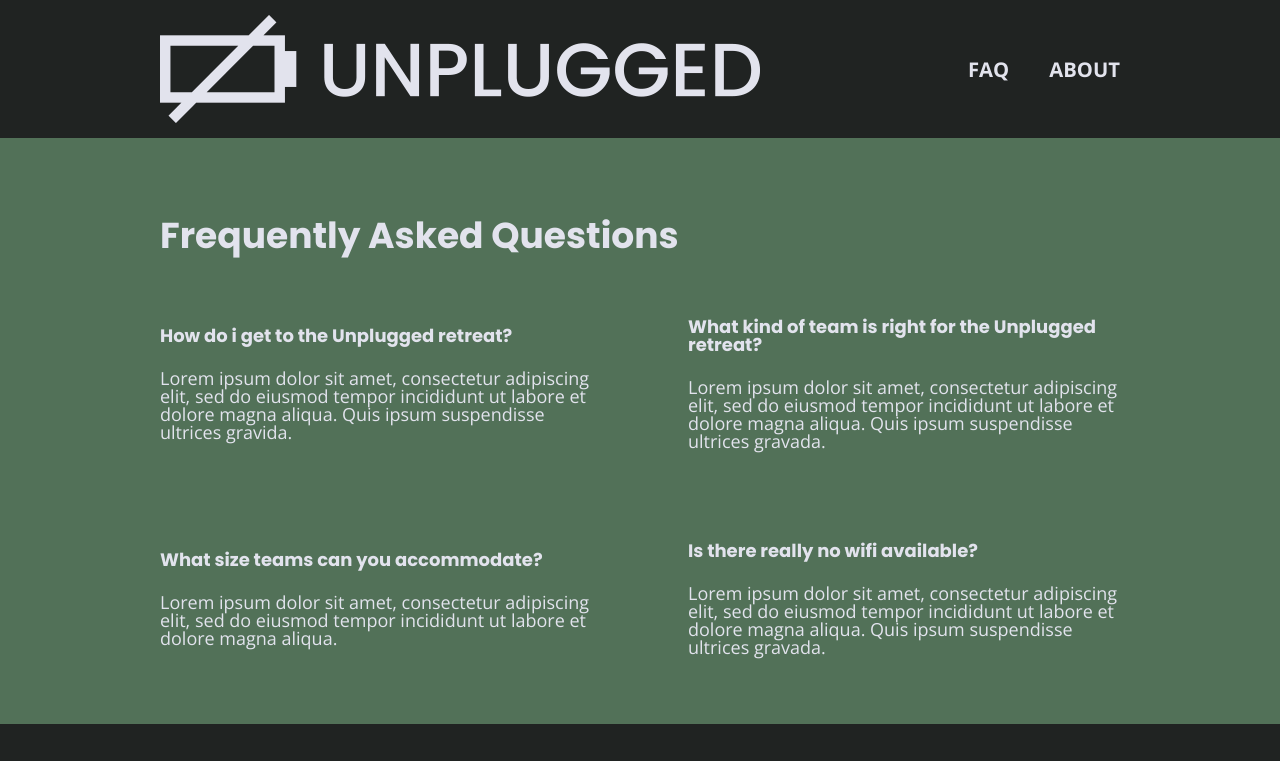
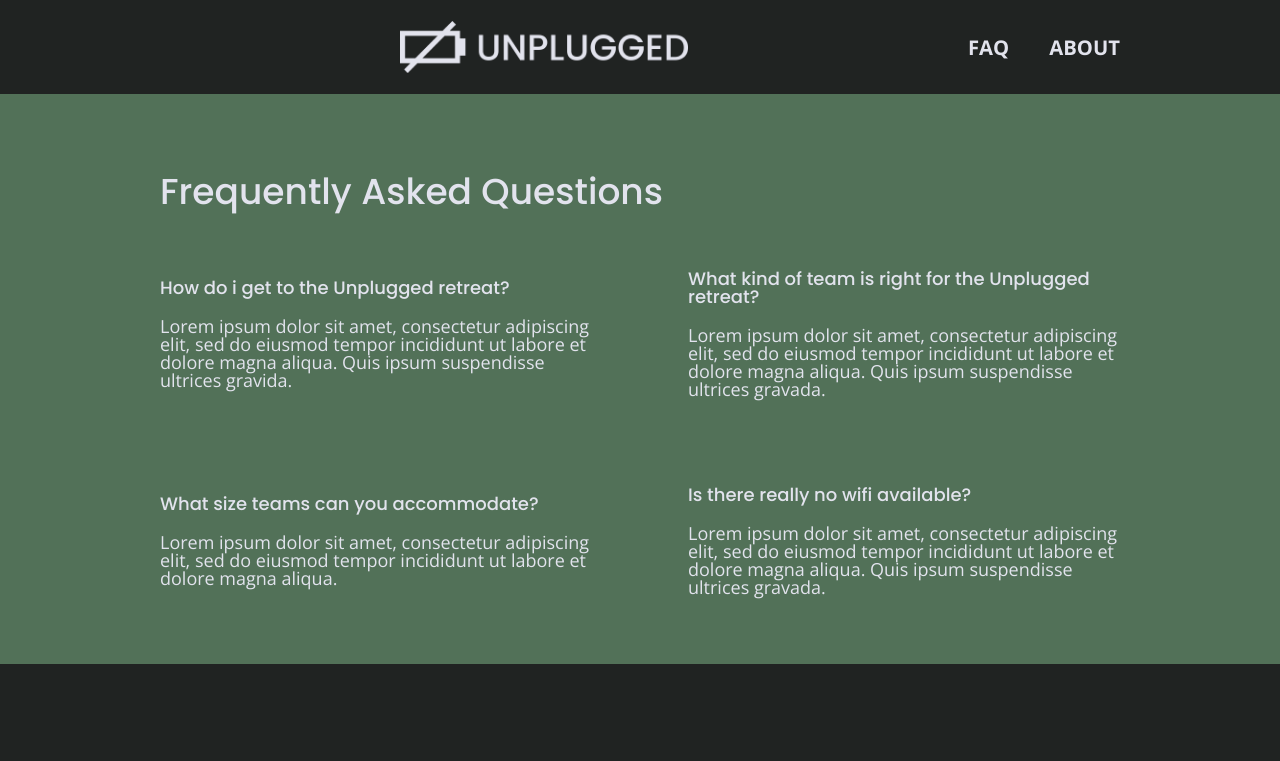
Before and after one commit to ashleyhurd/unplugged, a website: page faq/index.html in a window 1280 px wide. Shown: the top 761 px of the page. Drawn offline with nearby package versions, Linux system fonts and the light colour scheme.

Commit message:
Imgs added to homepage

```diff
--- a/css/main.css
+++ b/css/main.css
@@ -122,12 +122,15 @@ a {
 h2 {
   font-family: 'Poppins', sans-serif;
   font-size: 1.875em;
+  font-weight: 500;
 }
 
 h3,
 h4 {
   font-family: 'Poppins', sans-serif;
   font-size: 1.125em;
+  font-weight: 500;
+  margin: 20px 0;
 }
 
 p {
@@ -136,11 +139,11 @@ p {
 }
 
 img {
-
+ width: 100%;
 }
 
 figure {
-
+ margin: 0;
 }
 
 address {
@@ -173,6 +176,14 @@ header .content-wrapper {
   justify-content: center;
   align-items: center;
   flex-flow: row wrap;
+}
+
+header figure {
+    width: 60%;
+    display: flex;
+    justify-content: center;
+    align-items: center;
+    flex-flow: row wrap;
 }
 
 .header-divider {
@@ -247,6 +258,7 @@ footer .copyright {
   flex-flow: row wrap;
   background: url('../img/girl.jpg') center no-repeat #333;
   background-size: cover;
+  min-height: 500px;
 }
 
 .hero-area h1 {
@@ -299,6 +311,8 @@ input[type=button] {
   display: flex;
   justify-content: center;
   flex-flow: row wrap;
+  background: url('../img/nature.jpg') center no-repeat #333;
+  background-size: cover;
 }
 
 .features h2 {
@@ -608,6 +622,11 @@ input[type=button] {
     width: 85%;
   }
 
+  .reviews article figure,
+  .reviews article div {
+    width: 49%;
+  }
+
   .reviews article div {
     width: 49%;
   }
--- a/faq/index.html
+++ b/faq/index.html
@@ -30,7 +30,9 @@
     <header>
       <div class="content-wrapper">
           <a href="#">
-            <img src="../img/unpluggedlogo.png" alt="unplugged logo">
+            <figure>
+            <a href="#"><img src="../img/unpluggedlogo.png" alt="unplugged logo"></a>
+          </figure>
           </a>
           <div class="header-divider"></div>
           <nav>
```
Also changed, not shown: about/index.html (+3 -1 lines), index.html (+3 -0 lines).
